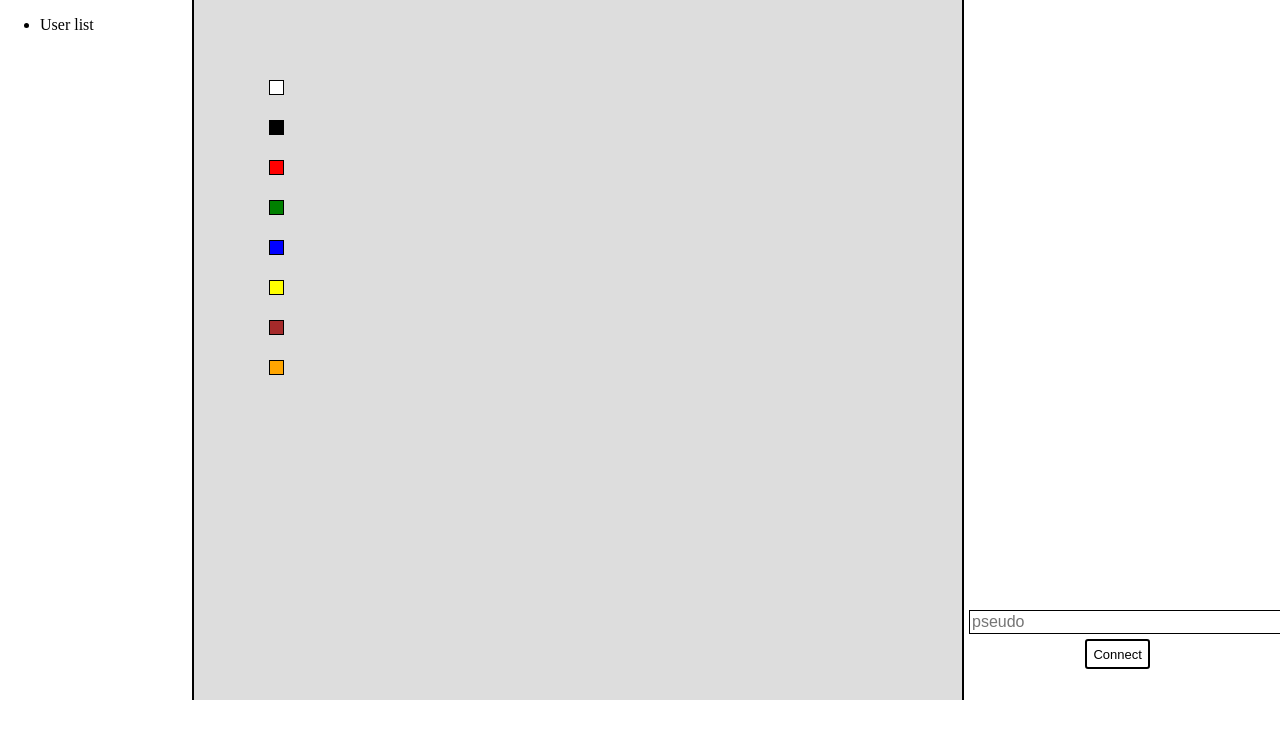
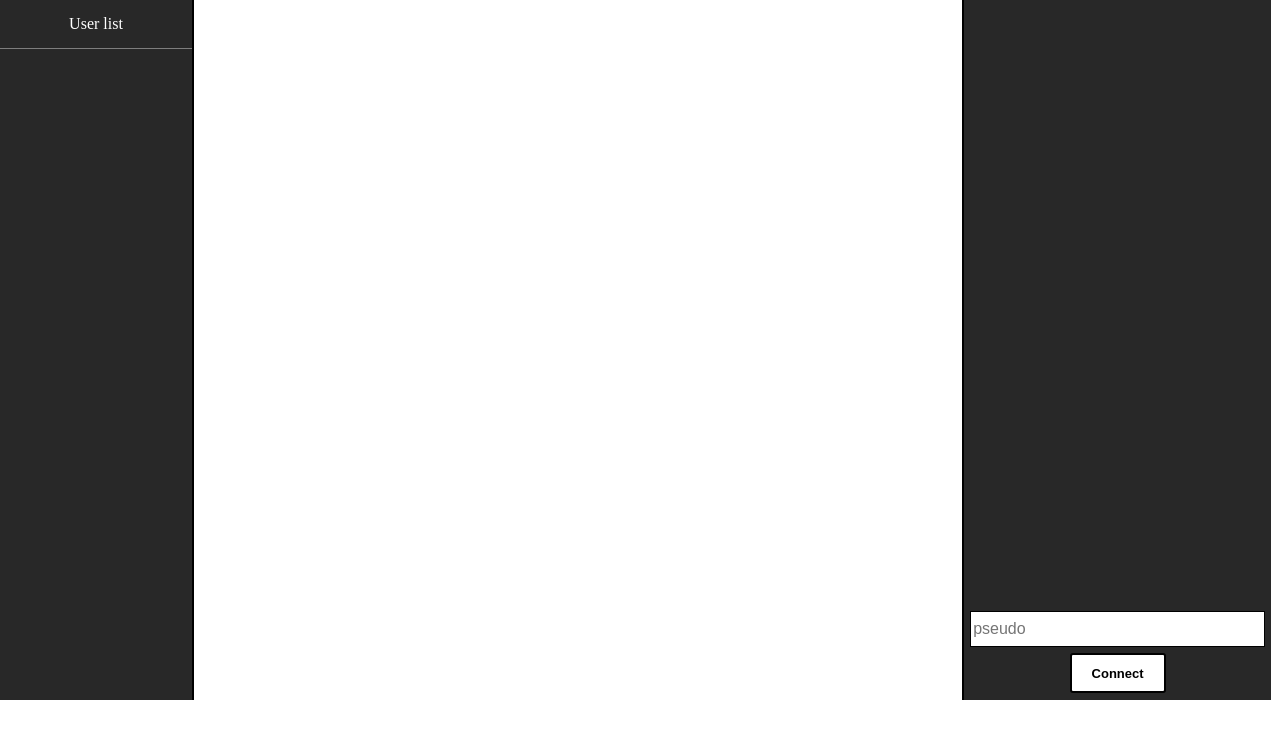
Before and after one commit to medrupaloscil/can-t-draw-this, a plain HTML site: page public/index.html in a window 1280 px wide. Drawn offline with Linux system fonts and the light colour scheme; files that its build step writes are made by us from their sources; files whose address does not match are found by name.

Commit message:
change design

```diff
--- a/public/css/style.css
+++ b/public/css/style.css
@@ -6,14 +6,28 @@ body {
   float: left;
   height: 700px;
   border-right: 2px solid;
-  background-color: #FFF;
+  background-color: #282828;
+}
+.users ul {
+  margin: 0;
+  list-style: none;
+  padding: 0;
+  overflow: scroll;
+}
+.users ul::-webkit-scrollbar {
+  display: none;
+}
+.users ul li {
+  color: #FFF;
+  text-align: center;
+  padding: 15px;
+  border-bottom: 1px solid rgba(255, 255, 255, 0.4);
 }
 .drawzone {
   width: 60%;
   float: left;
   height: 700px;
   border-right: 2px solid;
-  background-color: #DDD;
 }
 #messages {
 	height: 600px;
@@ -21,33 +35,46 @@ body {
 	padding: 0;
 	margin: 5px;
 }
+#messages::-webkit-scrollbar {
+  display: none;
+}
 #messages li {
 	list-style: none;
   border: 1px solid;
   text-align: center;
   margin: 2px;
-    border-radius: 7px;
+  color: #FFF;
+  border-radius: 2px;
+  background-color: rgba(255, 255, 255, 0.1);
+}
+#messages li h4 {
+  text-decoration: underline;
+  letter-spacing: 1px;
+  font-size: 18px;
 }
 #messages li.private {
-  border-color: red;
-  color: red;
+  border-color: rgb(213, 39, 39);
+  color: rgb(213, 39, 39);
 }
 #message {
-	width: 100%;
-    margin: 5px;
+	width: 94%;
+  margin: 2%;
   border: 1px solid;
   font-size: 16px;
   padding: 2px;
+  height: 30px;
   display: block;
 }
 #send {
 	display: block;
   margin: auto;
-    height: 30px;
+  height: 40px;
   background-color: #FFF;
   border: 2px solid;
   font-size: 13px;
   border-radius: 3px;
+  font-weight: bold;
+  padding: 0 20px;
 }
 .color {
 	position: absolute;
@@ -55,38 +82,16 @@ body {
 	border: 1px solid;
   height: 15px;
   width: 15px;
+  display: none;
 }
 .color.erase {
   top: 10%;
   background-color: #FFF;
 }
-.color.black {
-  background-color: #000;
-  top: 15%;
-}
-.color.red {
-  background-color: red;
+.penSize {
   top: 20%;
-}
-.color.green {
-  background-color: green;
-  top: 25%;
-}
-.color.blue {
-  background-color: blue;
-  top: 30%;
-}
-.color.yellow {
-  background-color: yellow;
-  top: 35%;
-}
-.color.brown {
-  background-color: brown;
-  top: 40%;
-}
-.color.orange {
-  background-color: orange;
-  top: 45%;
+  width: 30px;
+  background-color: #FFF;
 }
 canvas {
   display: none;
@@ -98,15 +103,8 @@ canvas {
 	background-color: #FFF;
 }
 .chatzone {
+  height: 700px;
   width: 24%;
   float: left;
+  background-color: #282828;
 }
-p.blue {
-  color: blue;
-}
-p.red {
-  color: red;
-}
-p.green {
-  color: green;
-}
--- a/public/index.html
+++ b/public/index.html
@@ -13,14 +13,8 @@
     </div>
     <div class="drawzone">
       <canvas id="can" width="550" height="450"></canvas>
-      <button onclick="color('white')" class="color erase"></button>
-      <button onclick="color('black')" class="color black"></button>
-      <button onclick="color('red')" class="color red"></button>
-      <button onclick="color('green')" class="color green"></button>
-      <button onclick="color('blue')" class="color blue"></button>
-      <button onclick="color('yellow')" class="color yellow"></button>
-      <button onclick="color('brown')" class="color brown"></button>
-      <button onclick="color('orange')" class="color orange"></button>
+      <input type="color" onchange="color()" id="colorPicker" class="color erase">
+      <input type="number" onchange="changeSize()" id="penSize" class="color penSize" value="2">
     </div>
     <div class="chatzone">
       <ul id="messages">
--- a/public/js/canvas.js
+++ b/public/js/canvas.js
@@ -28,13 +28,12 @@ var canvas, ctx, flag = false,
       }, false);
   }
 
-  function color(color) {
-    x = color;
-    if (color == "white") {
-      y = 20;
-    } else {
-      y = 2;
-    }
+  function color() {
+    x = document.getElementById("colorPicker").value;
+  }
+
+  function changeSize() {
+    y = document.getElementById("penSize").value;
   }
 
   function draw() {
--- a/public/js/socket.js
+++ b/public/js/socket.js
@@ -30,7 +30,7 @@ function myWebsocketStart() {
             var content = data["Content"];
             var split = content.split(" ");
             if (split[0] == "/color") {
-              p.className = split[1];
+              p.style.color = split[1];
               content = content.replace(split[0] + " " + split[1], "");
             } else if (split[0] == "/private") {
               content = content.replace(split[0] + " " + split[1], "");
@@ -59,8 +59,11 @@ function myWebsocketStart() {
             break;
           case "connect":
             document.getElementById("message").value = "";
+            document.getElementById("message").placeholder = "Message...";
             document.getElementById("send").innerHTML = "Send Message";
             canvas.style.display = "block";
+            document.getElementById("colorPicker").style.display = "block";
+            document.getElementById("penSize").style.display = "block";
             var list = document.getElementById("messages");
             var li = document.createElement("li");
             var p = document.createElement("p");
@@ -91,7 +94,7 @@ function myWebsocketStart() {
             var lis = "";
             for (var i = content.length - 1; i >= 0; i--) {
               var userPseudo = content[i];
-              lis += "<li style='color: "+getRandomColor()+";'>"+userPseudo+"</li>";
+              lis += "<li>"+userPseudo+"</li>";
             };
             ulPseudos.innerHTML = lis;
           default:
@@ -143,12 +146,3 @@ function didDraw(prevX, prevY, currX, currY, x, y) {
           author: pseudo
         }));
 }
-
-function getRandomColor() {
-    var letters = '0123456789ABCDEF';
-    var color = '#';
-    for (var i = 0; i < 6; i++ ) {
-        color += letters[Math.floor(Math.random() * 16)];
-    }
-    return color;
-}
```
Lines whose indentation alone changed are shown as unchanged.
